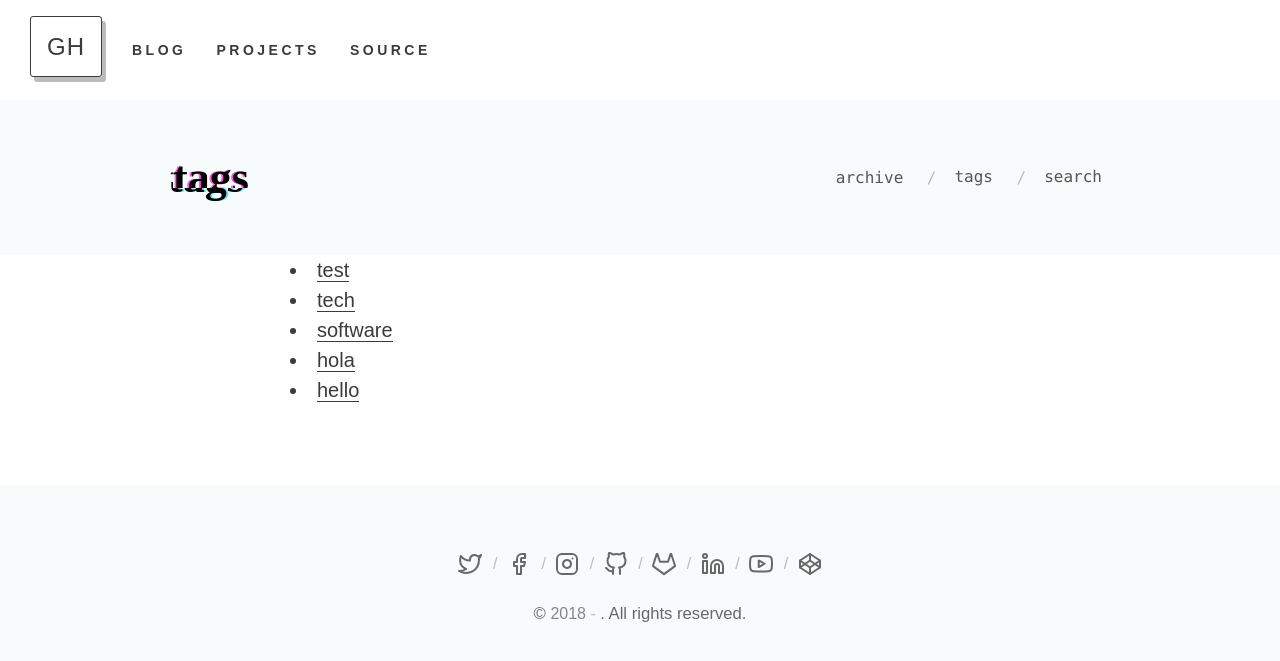
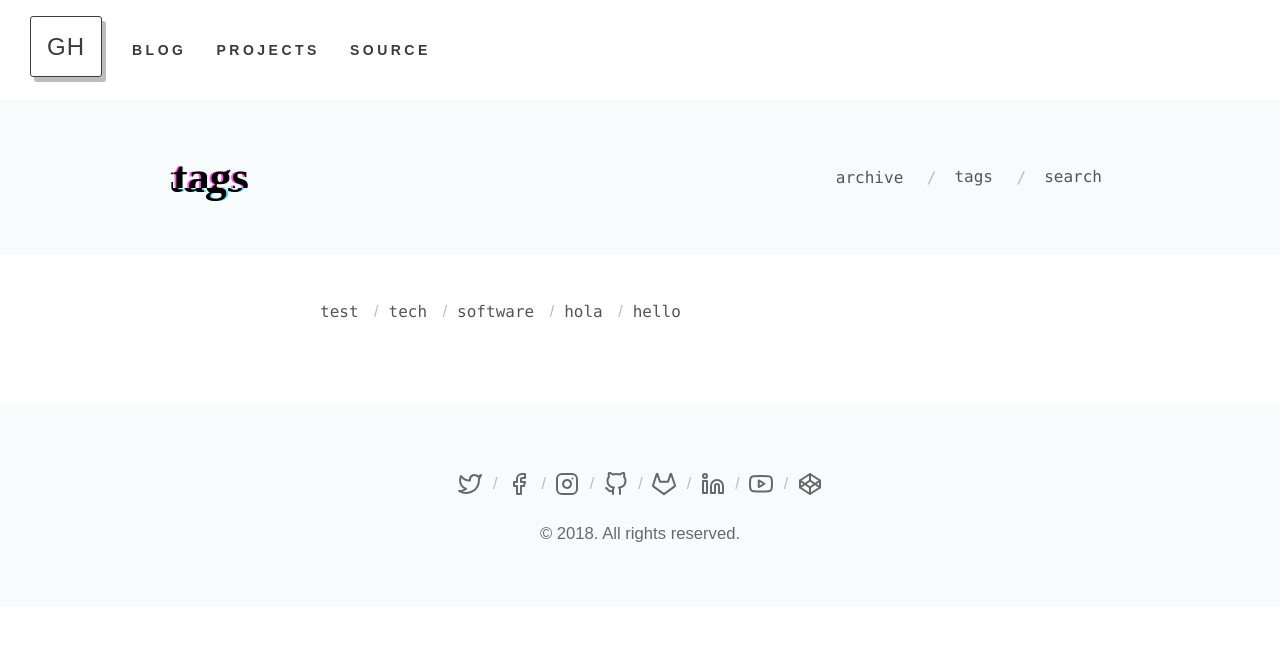
Before and after one commit to miltonparedes/glitch-jekyll, a Jekyll site: the page built from tags.html, in a window 1280 px wide. Shown: the top 661 px of the page. Built offline with Jekyll 4.4.1, drawn with Linux system fonts in a browser that asks for light colours; some web fonts are replaced.

Commit message:
Archive and tags

```diff
--- a/_config.yml
+++ b/_config.yml
@@ -1,7 +1,7 @@
 # Website info
 title: Glitch Theme
 tagline: A simple and cool theme for Jekyll and GitHub Pages.
-email: your-email@domain.com
+email: hey@miltonolaf.com
 description: > # this means to ignore newlines until "baseurl:"
   Write an awesome description for your new site here. You can edit this
   line in _config.yml. It will appear in your document head meta (for
@@ -9,7 +9,6 @@ description: > # this means to ignore newlines until "baseurl:"
 
 baseurl: "" # the subpath of your site, e.g. /blog
 url: "" # the base hostname & protocol for your site, e.g. http://example.com
-email: hey@miltonolaf.com
 
 paginate: 6
 paginate_path: /blog/:num/
@@ -34,11 +33,11 @@ permalink: /:year/:month/:title/
 jekyll-archives:
   enabled: all
   layouts:
-    year: date
-    month: date
-    day: date
+    year: archive
+    month: archive
+    day: archive
     tag: tag
-    category: category
+    category: archive
   permalinks:
     year: /:year/
     month: /:year/:month/
--- /dev/null
+++ b/_layouts/tag.html
@@ -0,0 +1,50 @@
+---
+layout: default
+auto_container: false
+---
+{% if page.title != "Tags" %}
+<div class="tag">
+  <div class="container">
+    <div class="post-feed">
+      {% for post in page.posts %}
+          <article class="post-card {{ page.class }}{% unless post.cover %} no-image{% endunless %}">
+              {% if post.cover %}
+                  <a class="post-card-image-link" href="{{ site.baseurl }}/{{ post.url | remove_first: '/' }}">
+                      <div class="glitch-img post-card-image">
+                        <div class="glitch__img" style="background-image: url({{ site.baseurl }}{{ post.cover }})"></div>
+                        <div class="glitch__img" style="background-image: url({{ site.baseurl }}{{ post.cover }})"></div>
+                        <div class="glitch__img" style="background-image: url({{ site.baseurl }}{{ post.cover }})"></div>
+                        <div class="glitch__img" style="background-image: url({{ site.baseurl }}{{ post.cover }})"></div>
+                        <div class="glitch__img" style="background-image: url({{ site.baseurl }}{{ post.cover }})"></div>
+                      </div>
+                  </a>
+              {% endif %}
+              <div class="post-card-content">
+                  <a class="post-card-content-link" href="{{ site.baseurl }}/{{ post.url | remove_first: '/' }}">
+                      <header class="post-card-header">
+                          <h3 class="post-card-title">{{ post.title }}</h3>
+                      </header>
+                      <section class="post-card-excerpt">
+                          <p>{{ post.content | strip_html | truncatewords: 23, "" }}...</p>
+                      </section>
+                  </a>
+                  <footer>
+                    {% if post.categories %}
+                      <span>
+                        <ul>
+                          {% for category in post.categories %}
+                            <li><a href="{{site.baseurl}}/{{category}}">{{category}}</a></li>
+                          {% endfor %}
+                        </ul>
+                      </span>
+                    {% endif %}
+                  </footer>
+              </div>
+          </article>
+      {% endfor %}
+    </div>
+  </div>
+</div>
+{% else %}
+  {{content}}
+{% endif %}
--- a/_sass/glitch/_archive.scss
+++ b/_sass/glitch/_archive.scss
@@ -1,4 +1,5 @@
 .nav-archive{
+  margin: 2rem 0;
   li{
   font-size: .8rem;
   list-style: none;
@@ -6,7 +7,11 @@
     a{
       border-bottom-color: transparent;
       font-family: $code-font-family;
-      color: #555;
+      color: $li-link-color;
+      &:hover{
+        color: darken($li-link-color, 20%);
+        border-bottom: 0;
+      }
     }
   }
   li ~ li::before{
@@ -15,6 +20,7 @@
     color: $gray-1;
   }
 }
+.archive-list{
   ul{
     padding-left: 0;
     li a{
@@ -24,44 +30,17 @@ ul{
       }
     }
   }
-.archive-list{
   li{
   list-style: none;
   margin: 0 0 1rem;
-  }
   }
   time{
     font-size: 0.8rem;
     color: $gray-2;
   }
   time::after{
-  content: " - ";
+    content: "-";
+    margin:0 .25rem;
     color: $gray-1;
   }
-.catbloc:not(:target) {
-  display: none;
 }
-.catbloc:target {
-  animation: slidedown .5s 1;
-  -webkit-animation: slidedown .5s 1;
-}
-@keyframes slidedown {
-    from {
-        opacity: 0;
-        transform: translate(0, -50px);
-    }
-    to {
-        opacity: 1;
-        transform: translate(0);
-    }
-}
-@-webkit-keyframes slidedown {
-    from {
-        opacity: 0;
-        -webkit-transform: translate(0, -50px);
-    }
-    to {
-        opacity: 1;
-        -webkit-transform: translate(0);
-    }
-}
--- /dev/null
+++ b/_sass/glitch/_tags.scss
@@ -0,0 +1,22 @@
+#tags ul{
+  text-align: center;
+  li{
+    font-size: 1rem;
+    margin: .7rem .4rem;
+    a{
+      background-color: #f9f9f9;
+      border-bottom-color: transparent;
+      border-bottom: 0;
+      border-radius: 3px;
+      padding: .5rem .75rem;
+      line-height: middle;
+      &:hover{
+        color: darken($li-link-color, 20%);
+        border-bottom: 0;
+      }
+    }
+  }
+  li ~ li::before{
+    display: none;
+  }
+}
--- a/tags.html
+++ b/tags.html
@@ -1,30 +1,11 @@
 ---
-layout: default
+layout: tag
 title: Tags
-submenu: true
 ---
-<nav>
-  {% for category in site.tags %}
-  <li><a href="#{{ category | first | replace: ' ','-' }}">{{ category | first }}</a></li>
-  {% endfor %}
-</nav>
-
-{% for category in site.tags %}
-    <div class="catbloc" id="{{ category | first | replace: ' ','-' }}">
-        <h2>{{ category | first }}</h2>
-        <ul>
-           {% for posts in category %}
-             {% for post in posts %}
-               {% if post.url %}
-                 <li>
-                   <time>{{ post.date | date: "%-d %B %Y" }}</time>
-                   <a href="{{ post.url }}">
-                     {{ post.title }}
-                   </a>
-                 </li>
-               {% endif %}
-             {% endfor %}
-           {% endfor %}
-        </ul>
-    </div>
-{% endfor %}
+<div class="container">
+  <ul class="nav-archive">
+    {% for tag in site.tags %}
+    <li><a href="{{site.baseurl}}/tags/{{ tag | first | replace: ' ','-' }}">{{ tag | first }}</a></li>
+    {% endfor %}
+  </ul>
+</div>
```
Also changed, not shown: _layouts/archive.html (added, +30 -0 lines), _layouts/category.html (deleted, +0 -26 lines). Lines whose indentation alone changed are shown as unchanged.
